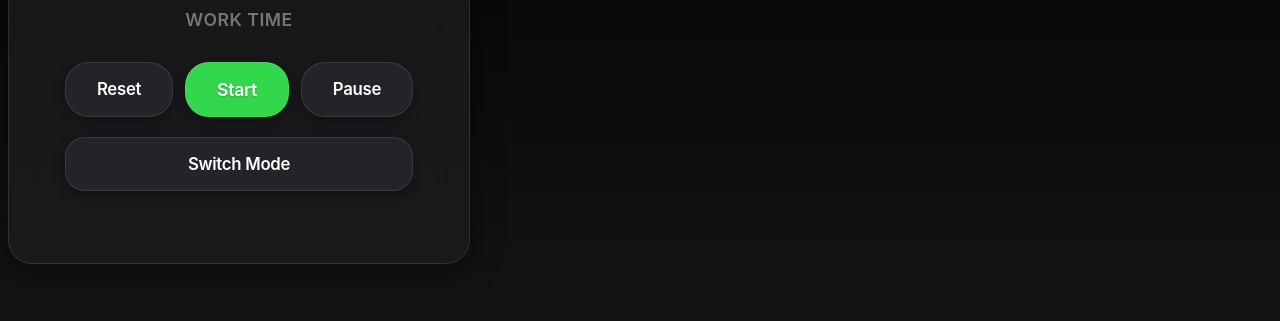
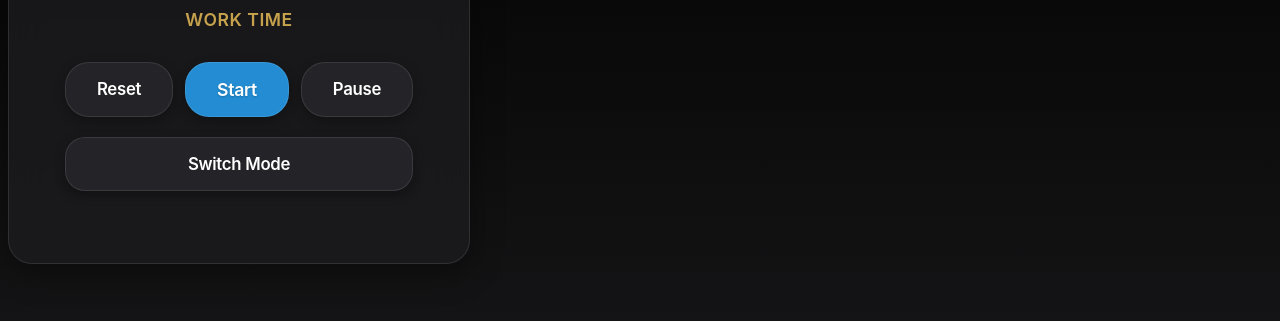
Before and after one commit to MColl22/Pomodoro, a plain HTML site: page index.html in a window 1280 px wide. Shown: the part 261-582 px from the top of the page. Drawn offline with Linux system fonts and the light colour scheme.

Commit message:
change button color to blue

```diff
--- a/styles.css
+++ b/styles.css
@@ -2,8 +2,8 @@
     --background-color: #000000;
     --card-background: #1C1C1E;
     --text-color: #FFFFFF;
-    --secondary-text: #8E8E93;
-    --accent-color: #32D74B;
+    --secondary-text: #f2c55b;
+    --accent-color: #238cd2;
     --danger-color: #FF453A;
     --warning-color: #FF9F0A;
     --button-background: rgba(60, 60, 67, 0.33);
```
